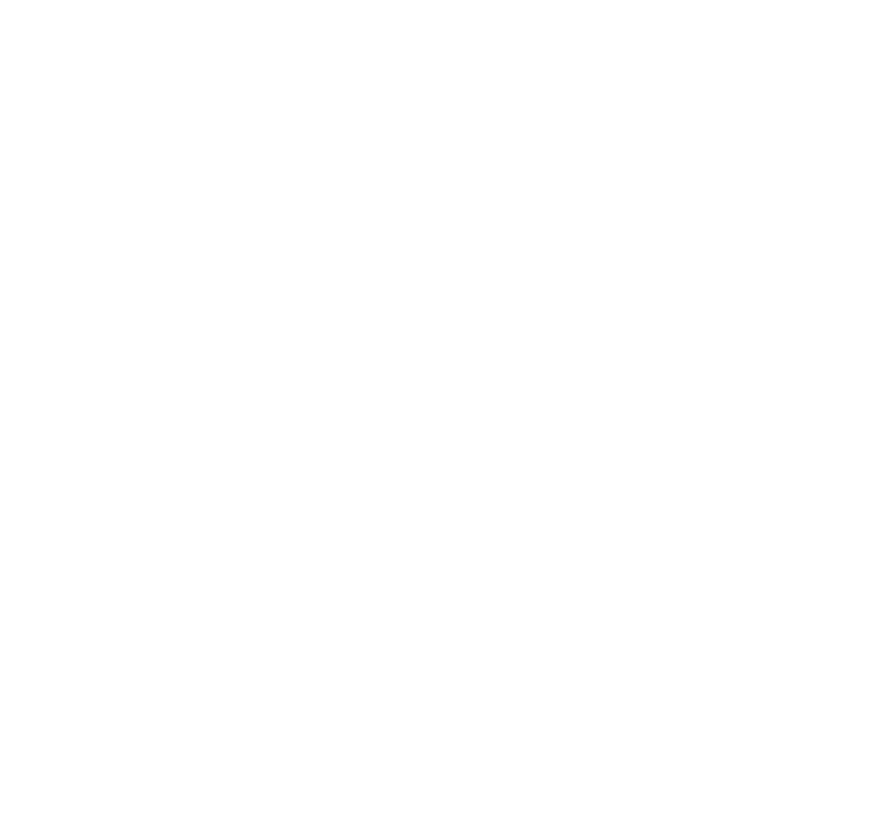
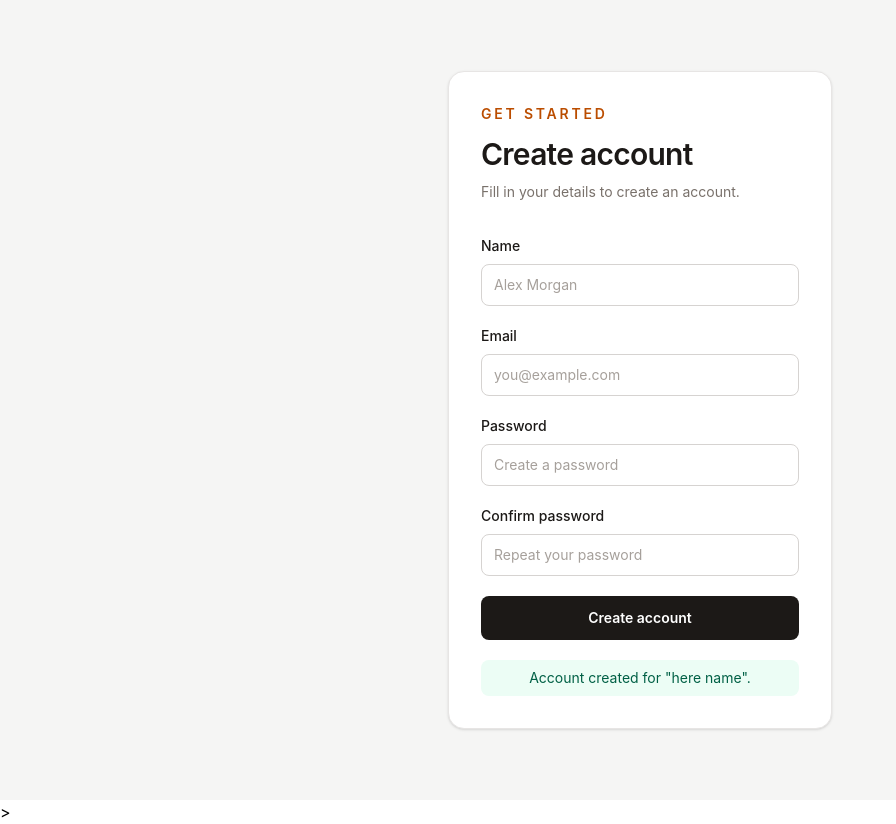
Before and after one commit to ManishNewa/ReactApp, a React (Vite) app: page / in a window 1280 px wide. Shown: the whole page, without its empty margins (0-896 px from the left). Before the commit the page ends 800 px from the top, so only its background shows below. Built offline with nearby package versions, Linux system fonts and the light colour scheme.

Commit message:
add signup component to app file

```diff
--- a/src/App.jsx
+++ b/src/App.jsx
@@ -1,5 +1,9 @@
+import Signup from "./components/Signup";
+
 function App() {
-    return <></>;
+    return <>
+        <Signup/>>
+    </>;
 }
 
 export default App;
```
